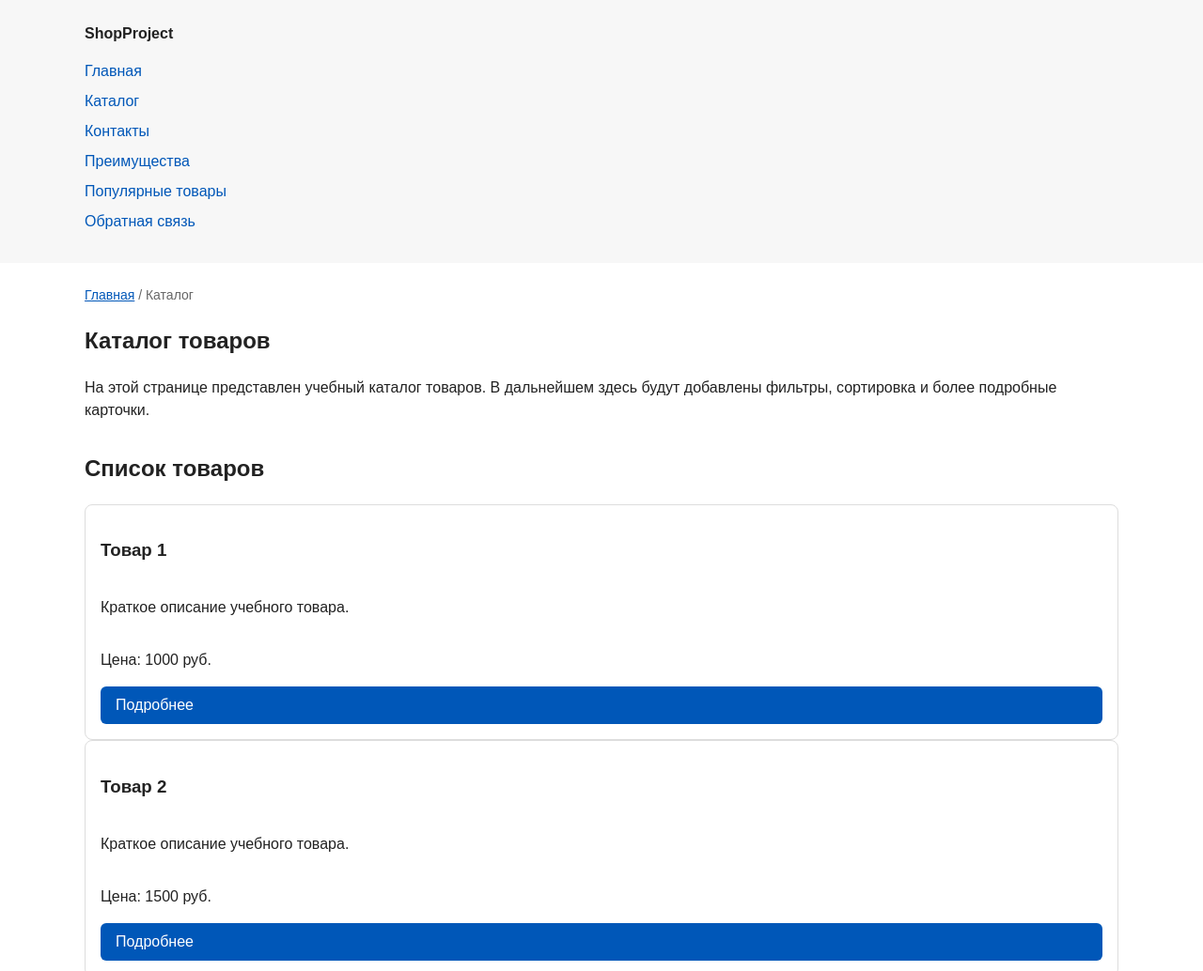
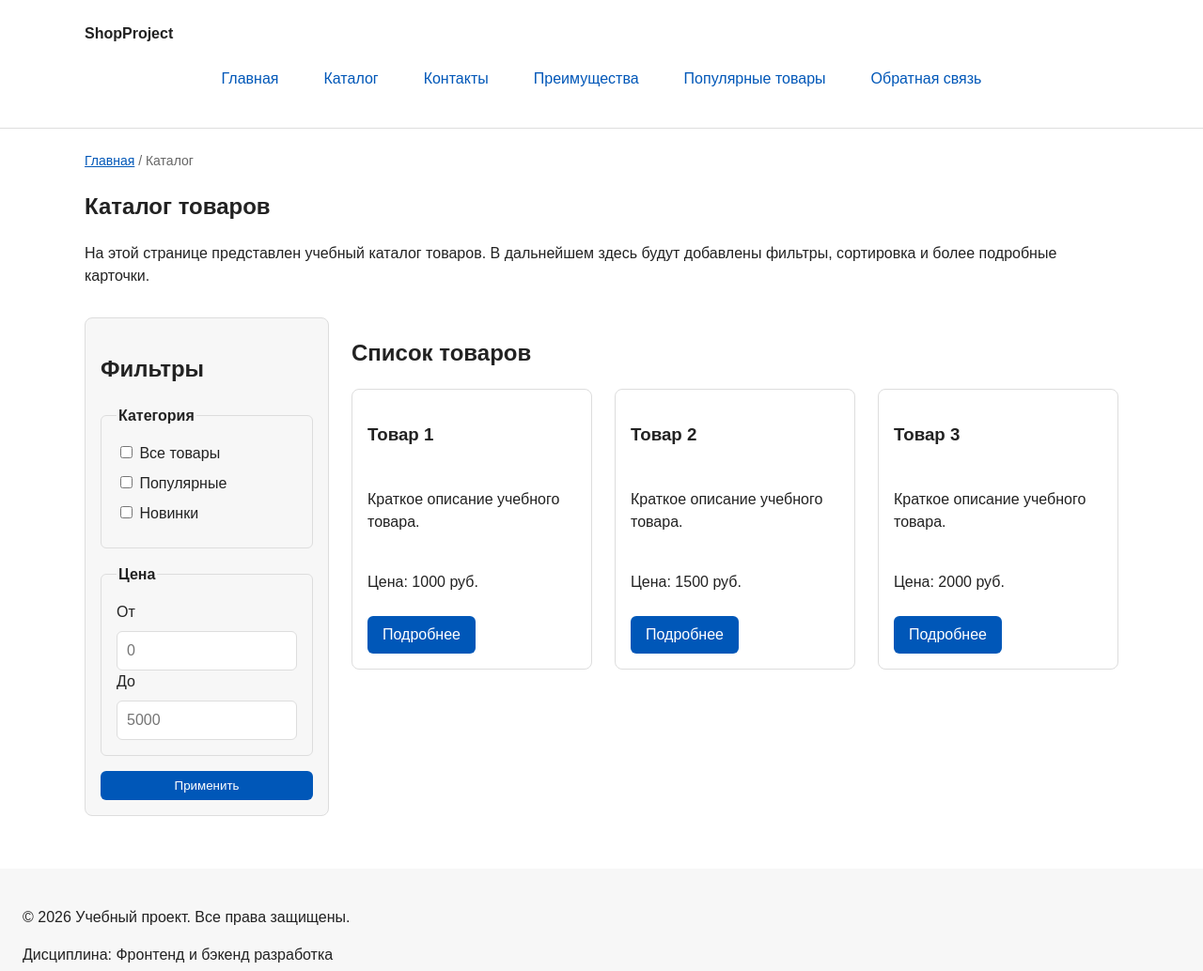
Before and after one commit to Andrey-Markovsky/kr1-html-css-shop, a plain HTML site: page catalog.html in a window 1280 px wide. Shown: the top 1034 px of the page at 94% size. Drawn offline with Linux system fonts and the light colour scheme.

Commit message:
feat: add flex navigation, grid layout and sticky header

```diff
--- a/catalog.html
+++ b/catalog.html
@@ -36,8 +36,38 @@
         подробные карточки.
       </p>
     </section>
-    <section class="section">
+    <section class="catalog-layout">
+      <aside class="catalog-filters">
+        <h2>Фильтры</h2>
+        <form class="filters-form" action="#" method="get">
+          <fieldset>
+            <legend>Категория</legend>
+            <label>
+              <input type="checkbox" name="category" value="all">
+              Все товары
+            </label>
+            <label>
+              <input type="checkbox" name="category" value="popular">
+              Популярные
+            </label>
+            <label>
+              <input type="checkbox" name="category" value="new">
+              Новинки
+            </label>
+          </fieldset>
+          <fieldset>
+            <legend>Цена</legend>
+            <label for="price-from">От</label>
+            <input id="price-from" name="price-from" type="number" min="0" placeholder="0">
+            <label for="price-to">До</label>
+            <input id="price-to" name="price-to" type="number" min="0" placeholder="5000">
+          </fieldset>
+          <button class="button" type="submit">Применить</button>
+        </form>
+      </aside>
+      <section class="catalog-products">
         <h2>Список товаров</h2>
+        <div class="products-grid">
           <article class="product-card">
             <h3>Товар 1</h3>
             <p>Краткое описание учебного товара.</p>
@@ -56,6 +86,8 @@
             <p>Цена: 2000 руб.</p>
             <a class="button" href="index.html#popular">Подробнее</a>
           </article>
+        </div>
+      </section>
     </section>
   </main>
   <footer>
--- a/css/style.css
+++ b/css/style.css
@@ -105,8 +105,13 @@
 
 /* Навигация */
 .site-nav__list {
+  display: flex;
+  flex-wrap: wrap;
+  justify-content: center;
+  align-items: center;
+  gap: var(--space-md);
   padding: 0;
-  margin: 16px 0 0;
+  margin: var(--space-md) 0 0;
   list-style: none;
 }
 
@@ -115,12 +120,16 @@
 }
 
 .site-nav__list a {
-  color: #0057b8;
+  display: inline-block;
+  padding: var(--space-sm) var(--space-md);
+  color: var(--color-primary);
   text-decoration: none;
+  border-radius: var(--radius-sm);
 }
 
 .site-nav__list a:hover {
-  text-decoration: underline;
+  color: var(--color-white);
+  background-color: var(--color-primary);
 }
 
 /* Hero-блок (первый экран) */
@@ -354,3 +363,77 @@
   border-left: 4px solid var(--color-success);
   background-color: var(--color-success-bg);
 }
+
+.products-grid {
+  display: grid;
+  grid-template-columns: repeat(3, 1fr);
+  gap: var(--space-lg);
+}
+
+.product-card {
+  display: flex;
+  flex-direction: column;
+  gap: var(--space-sm);
+  margin-bottom: 0;
+  padding: var(--space-md);
+  border: 1px solid var(--color-border);
+  border-radius: var(--radius-md);
+  background-color: var(--color-bg);
+}
+
+.product-card .button {
+  margin-top: auto;
+  align-self: flex-start;
+}
+
+.catalog-layout {
+  max-width: var(--container-width);
+  margin: 0 auto var(--space-xl);
+  display: grid;
+  grid-template-columns: 260px 1fr;
+  grid-template-areas: "filters products";
+  gap: var(--space-lg);
+}
+.catalog-filters {
+  grid-area: filters;
+  padding: var(--space-md);
+  border: 1px solid var(--color-border);
+  border-radius: var(--radius-md);
+  background-color: var(--color-surface);
+}
+.catalog-products {
+  grid-area: products;
+}
+
+.filters-form {
+  display: grid;
+  gap: var(--space-md);
+}
+.filters-form fieldset {
+  margin: 0;
+  padding: var(--space-md);
+  border: 1px solid var(--color-border);
+  border-radius: var(--radius-sm);
+}
+.filters-form legend {
+  font-weight: 700;
+}
+.filters-form label {
+  display: block;
+  margin-bottom: var(--space-sm);
+}
+.filters-form input[type="number"] {
+  width: 100%;
+  padding: 8px 10px;
+  border: 1px solid var(--color-border);
+  border-radius: var(--radius-sm);
+  font: inherit;
+}
+
+header {
+  position: sticky;
+  top: 0;
+  z-index: 100;
+  background-color: #ffffff; /* Плотный фон, чтобы текст страницы не просвечивал при прокрутке */
+  border-bottom: 1px solid var(--color-border); /* Аккуратная линия отбивки */
+}
```
Also changed, not shown: index.html (+1 -2 lines), 1 other file. Lines whose indentation alone changed are shown as unchanged.
